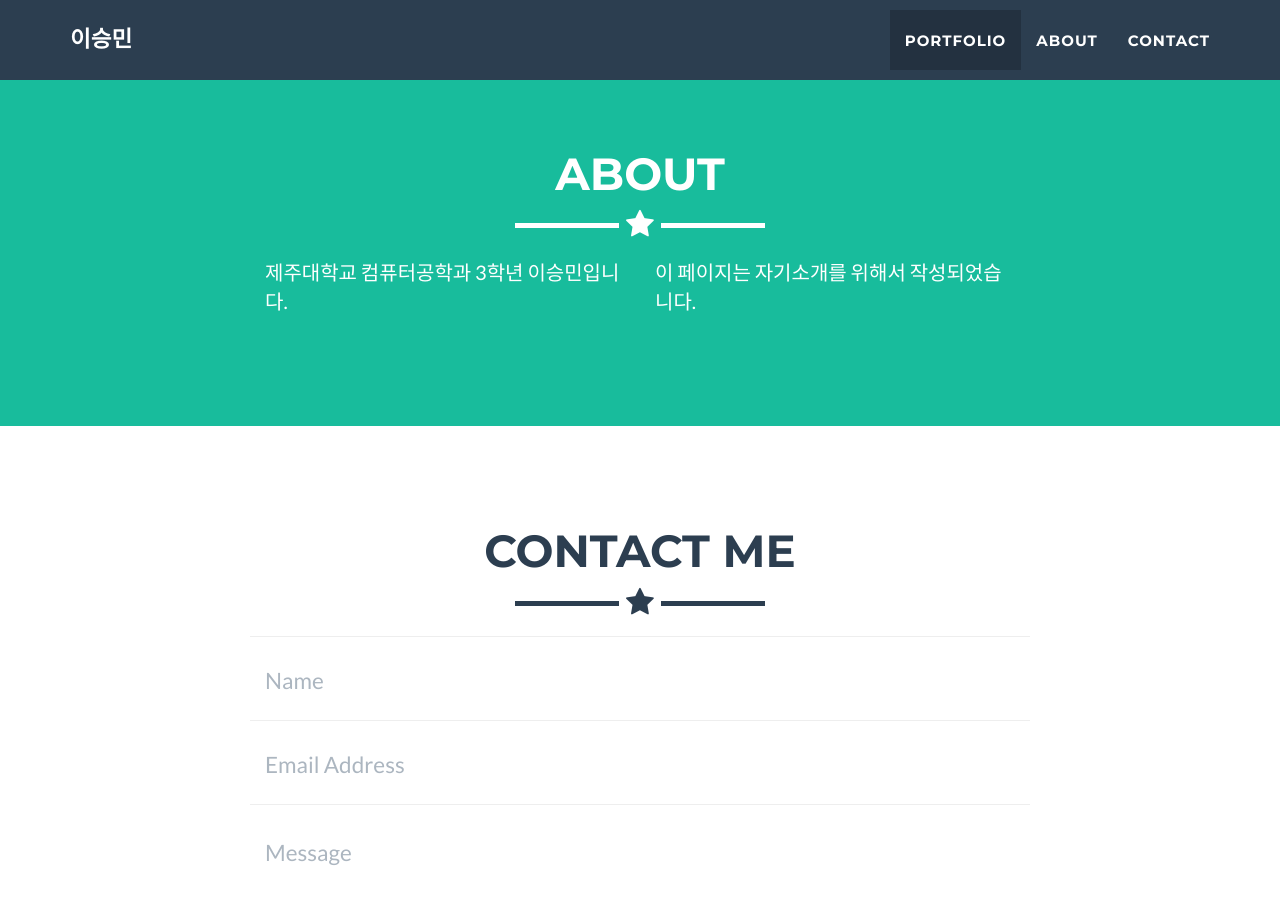
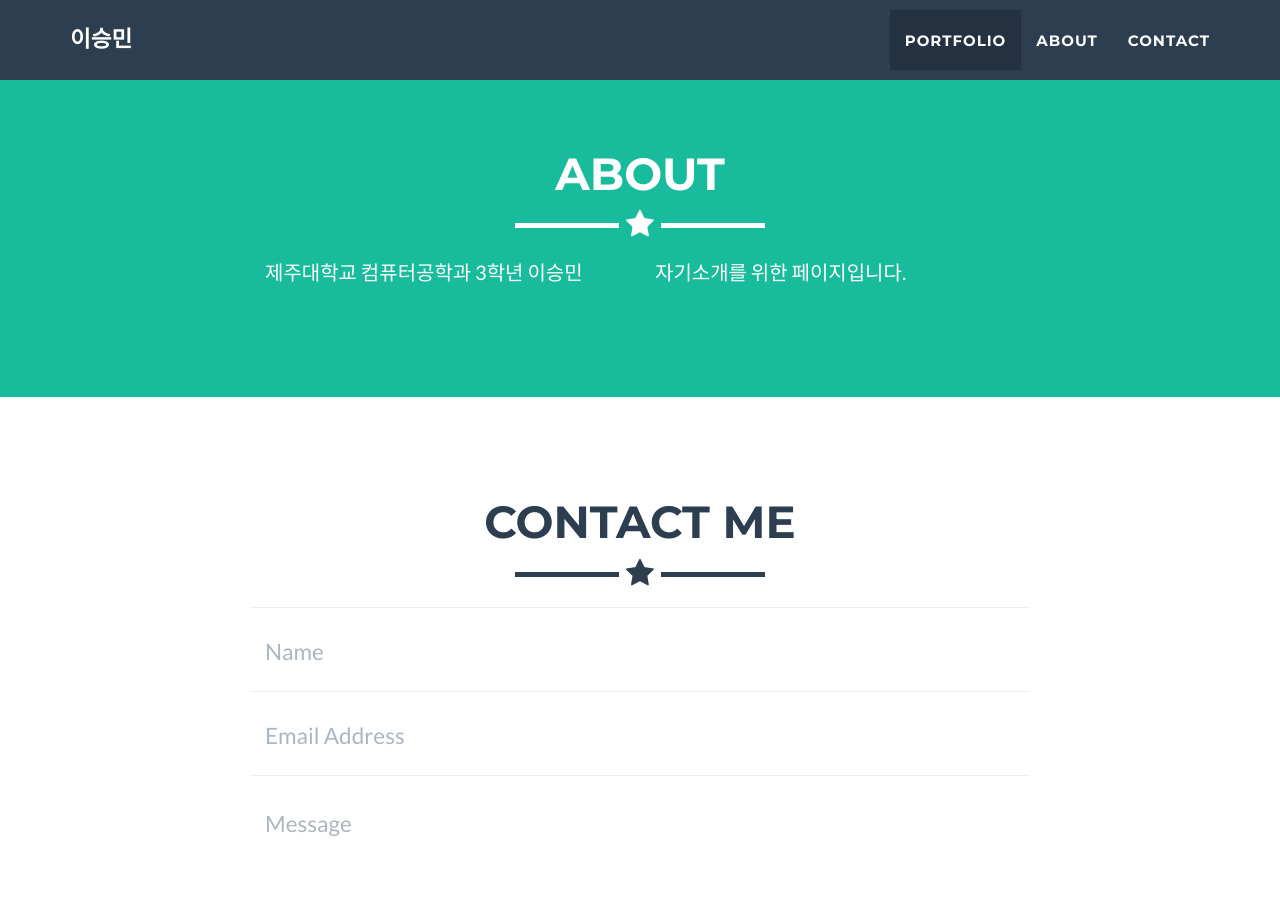
Before and after one commit to smlee5270/smlee5270.github.io, a Jekyll site: the page built from _posts/2014-07-18-project-1.markdown, in a window 1280 px wide and 900 px high, scrolled down 1386 px. Built offline with Jekyll 4.4.1, drawn with Linux system fonts in a browser that asks for light colours.

Commit message:
ㄷㄷㄷㄷ

```diff
--- a/_includes/about.html
+++ b/_includes/about.html
@@ -9,10 +9,10 @@
             </div>
             <div class="row">
                 <div class="col-lg-4 col-lg-offset-2">
-                    <p>제주대학교 컴퓨터공학과 3학년 이승민입니다. </p>
+                    <p>제주대학교 컴퓨터공학과 3학년 이승민 </p>
                 </div>
                 <div class="col-lg-4">
-                    <p>이 페이지는 자기소개를 위해서 작성되었습니다. </p>
+                    <p>자기소개를 위한 페이지입니다. </p>
                 </div>
             </div>
         </div>
```
